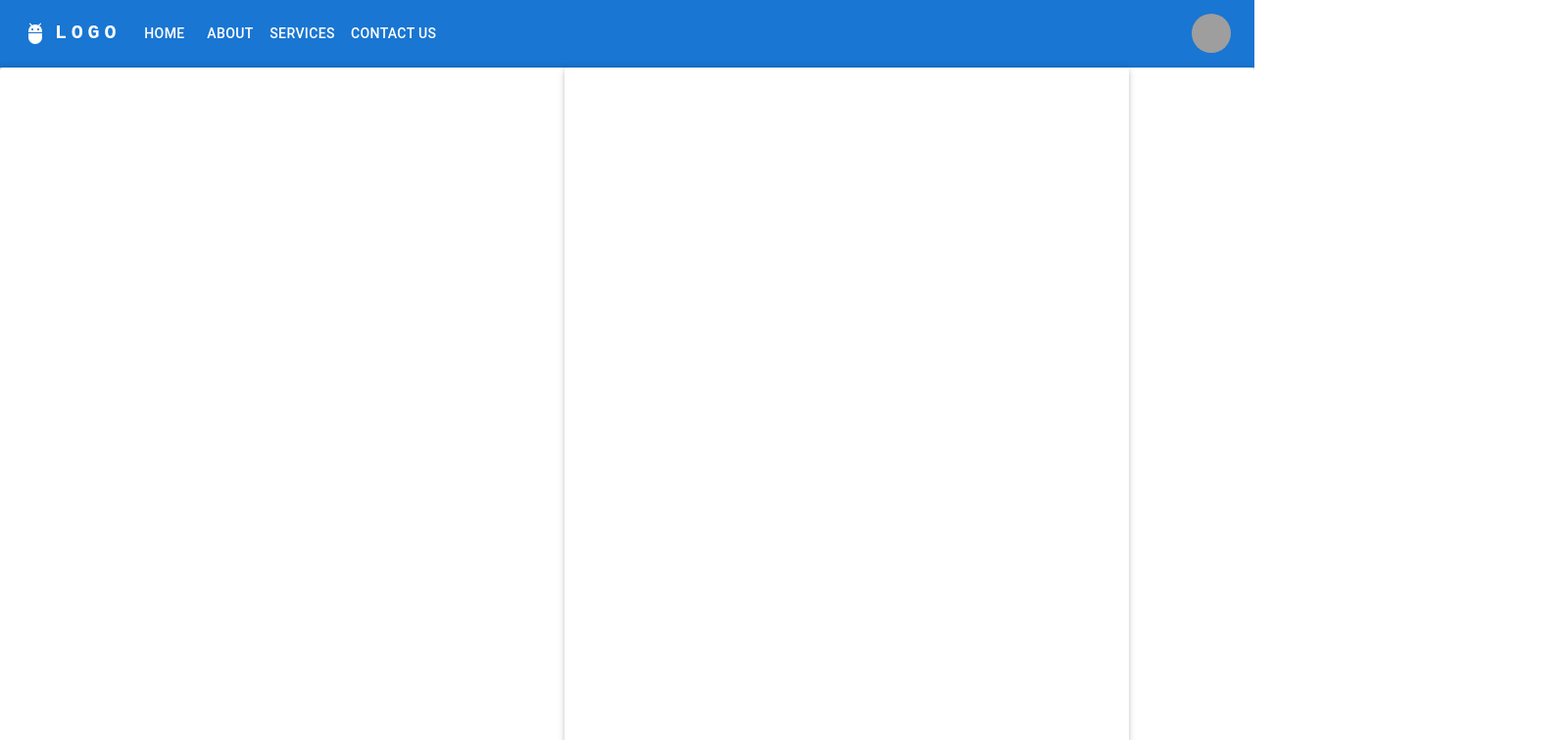
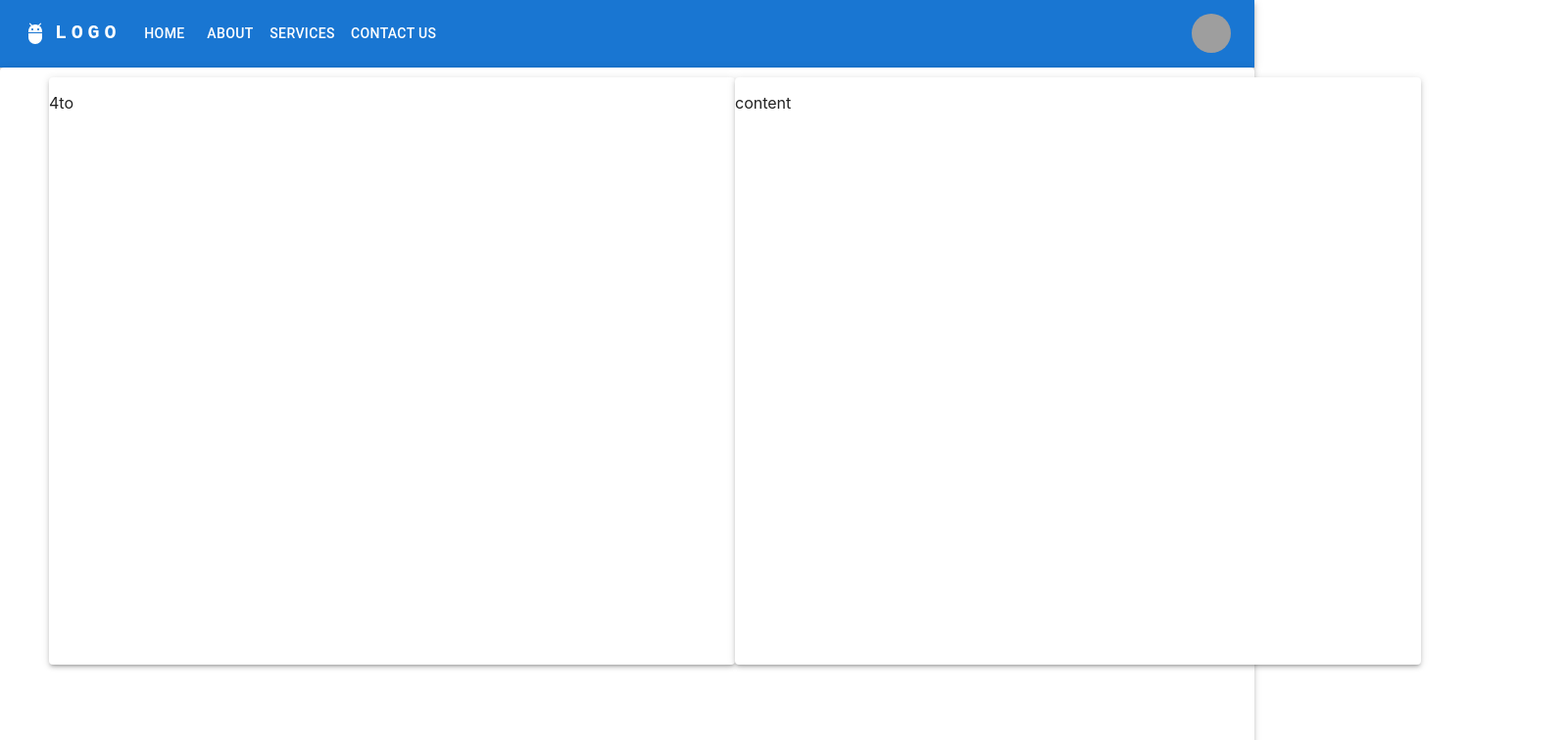
Before and after one commit to jayaniprofile/dental-web, a React (Create React App) app in the folder dental-frontend/: page /reg in a window 1280 px wide. Shown: the top 756 px of the page at 98% size, 1600 px wide, since content can reach past the window. Built offline with nearby package versions, Linux system fonts and the light colour scheme; grey boxes are pictures that could not be loaded.

Commit message:
register

```diff
--- a/dental-frontend/src/Pages/Register.jsx
+++ b/dental-frontend/src/Pages/Register.jsx
@@ -1,6 +1,6 @@
 import React from "react";
 import Container from "../Components/Container";
-import "../Style/Register.css";
+import "../Style/Regist.css";
 import ResponsiveAppBar from "../Components/NavBar";
 
 export default function Register() {
@@ -8,8 +8,15 @@ export default function Register() {
     <div>
       <ResponsiveAppBar />
       <Container size="reg">
-        <Container size="reg1"></Container>
-        <Container size="reg2"></Container>
+        <div className="inline-container">
+          <Container size="reg1">
+            <p>4to</p>
+          </Container>
+
+          <Container size="reg2">
+            <p>content</p>
+          </Container>
+        </div>
       </Container>
     </div>
   );
--- /dev/null
+++ b/dental-frontend/src/Style/Regist.css
@@ -0,0 +1,36 @@
+.reg1{
+    width: 700px;
+    height: 600px;
+    margin-left: 50px;
+    margin-top: 10px;
+    background-color: rgb(7, 7, 7);
+}
+
+.reg2{
+    width: 700px;
+    height: 600px;
+    margin-right: 50px;
+    margin-top: 10px;
+}
+
+.inline-container {
+    display: flex;
+    width: 1600px;
+    height: 700px;
+  }
+
+  .App {
+    background: linear-gradient(rgba(47, 97, 205, 0.7),
+            rgba(118, 38, 216, 0.3)),
+        url("https://i.pinimg.com/originals/d2/5f/60/d25f60f14ece7d93589eb9a76c28d058.gif");
+    background-size: cover;
+    background-position: center;
+  }
+
+  .reg1-container {
+    background: linear-gradient(rgba(47, 97, 205, 0.7),
+            rgba(118, 38, 216, 0.3)),
+        url("https://i.pinimg.com/originals/d2/5f/60/d25f60f14ece7d93589eb9a76c28d058.gif");
+    background-size: cover;
+    background-position: center;
+  }
--- a/dental-frontend/src/Style/Register.css
+++ /dev/null
@@ -1,14 +0,0 @@
-.reg1{
-    width: 45%;
-    height: 1000px;
-}
-
-.reg2{
-    width: 45%;
-    height: 1000px;
-}
-
-.reg{
-    display: flex;
-    flex:1;
-}
```
